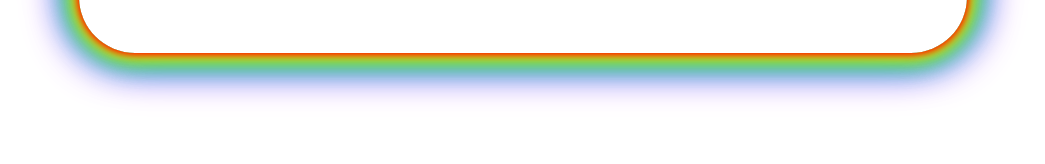
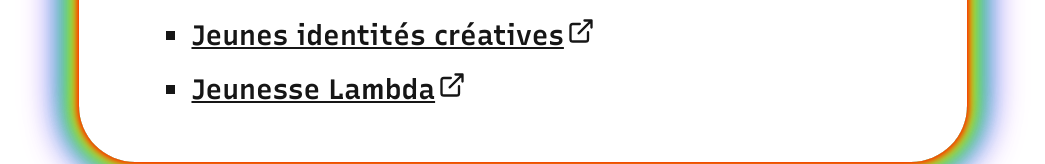
Before and after one commit to Sceptiques-du-Quebec/sceptiques-du-quebec.github.io, a website: page src/index.html in a window 1280 px wide. Shown: the part 3282-3446 px from the top of the page, without its empty margins (117-1162 px from the left). Drawn offline with Linux system fonts and the light colour scheme; no server answers; a script that the page names is missing.

Commit message:
Ajout de ressources pour les jeunes

```diff
--- a/src/index.html
+++ b/src/index.html
@@ -88,6 +88,8 @@
 					<li><a target="_blank" href="https://interligne.co/" rel="noopener noreferrer">Interligne</a></li>
 					<li><a target="_blank" href="https://aideauxtrans.com/" rel="noopener noreferrer">Aide aux Trans du Québec</a></li>
 					<li><a target="_blank" href="https://familleslgbt.org/" rel="noopener noreferrer">La Coalition des familles LGBT+</a></li>
+					<li><a target="_blank" href="https://jeunesidentitescreatives.com/" rel="noopener noreferrer">Jeunes identités créatives</a></li>
+					<li><a target="_blank" href="https://www.jeunesselambda.com/" rel="noopener noreferrer">Jeunesse Lambda</a></li>
 				</ul>
 			</div>
 		</section>
```
Also changed, not shown: changelog.md, dist/404.html, dist/index.html, dist/scripts/sceptiques.core.min.js, dist/styles/sceptiques.core.min.css.
